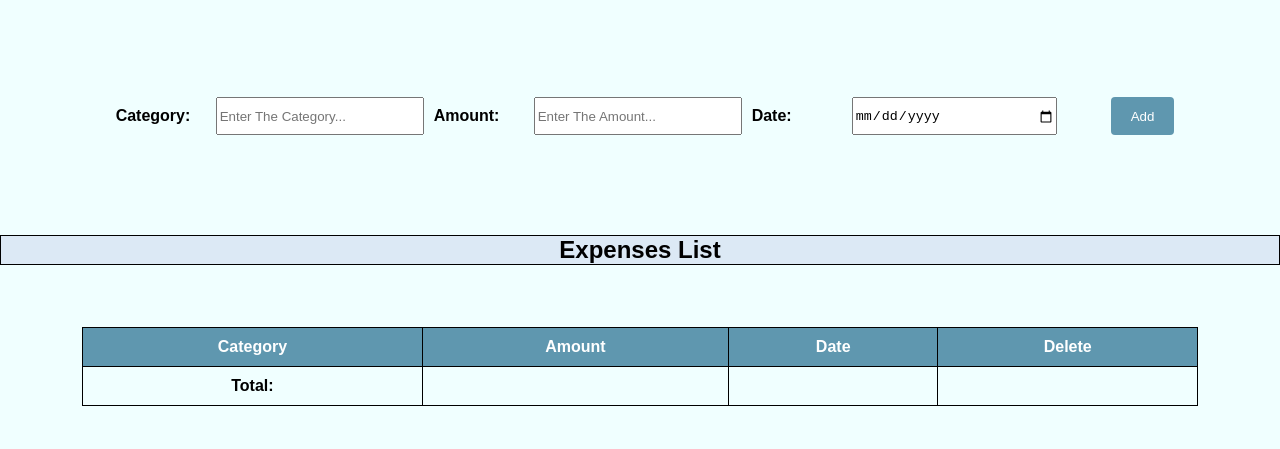
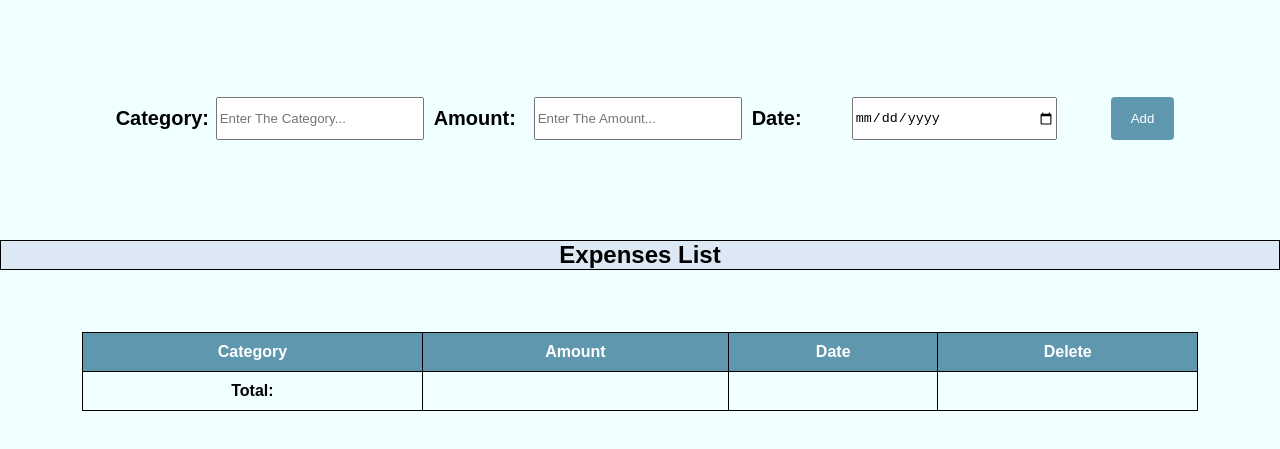
Before and after one commit to Ali-Hamdar-98/Expense-Tracker, a plain HTML site: page index.html in a window 1280 px wide. Shown: the part 63-512 px from the top of the page. Drawn offline with Linux system fonts and the light colour scheme.

Commit message:
adding width to labls

```diff
--- a/style.css
+++ b/style.css
@@ -23,6 +23,7 @@ body {
     font-weight:600;
     margin: 10px;
     width: 90px;
+    font-size: 20px;
   }
 
   .inputSection input{
@@ -66,3 +67,12 @@ body {
   tfoot td {
     font-weight:600;
   }
+
+  /*.delete {
+    padding: 5px 10px;
+    background-color: #f44336;
+    color: white;
+    border: none;
+    border-radius: 4px;
+    cursor: pointer;
+  }/*
```
